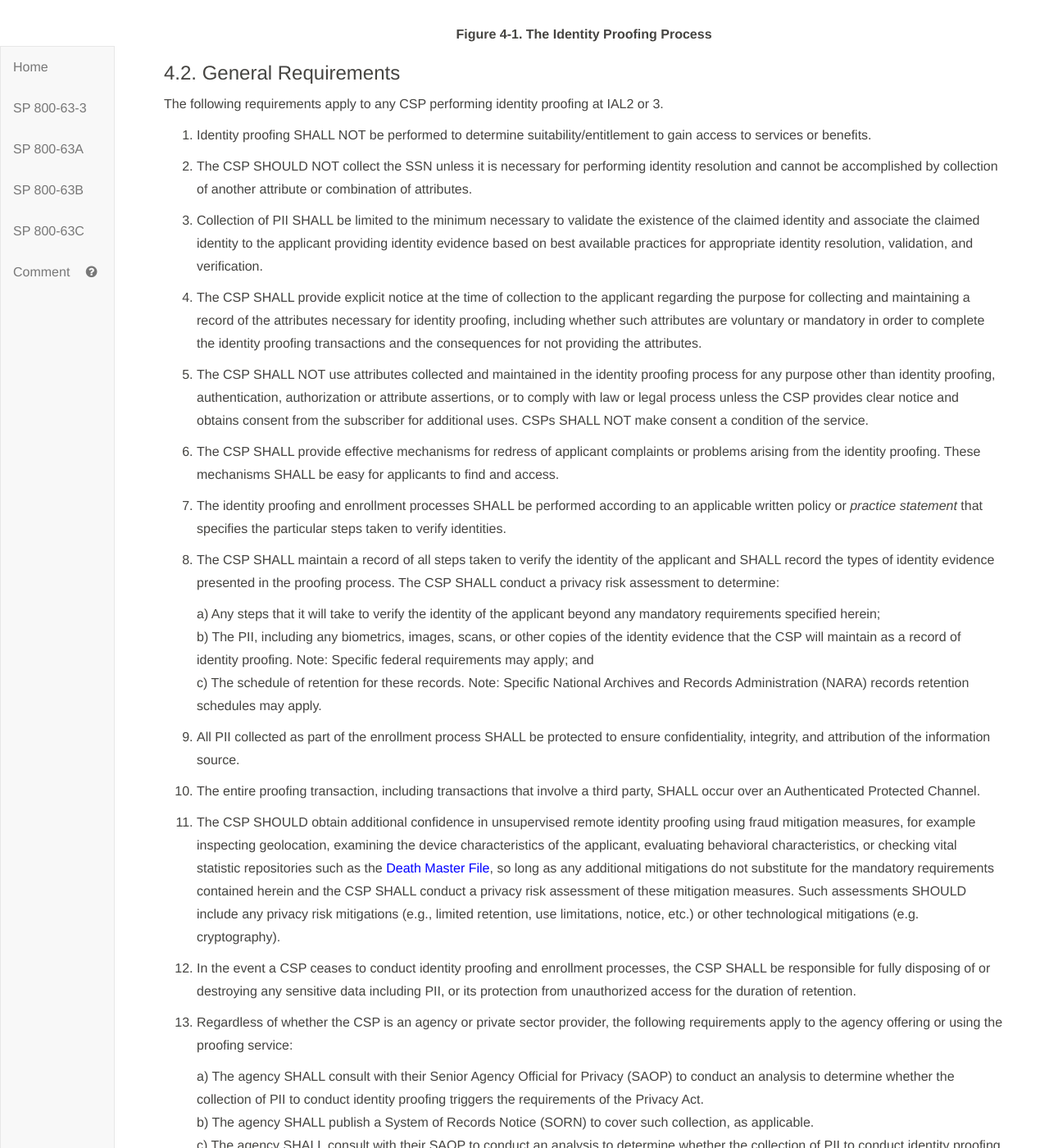
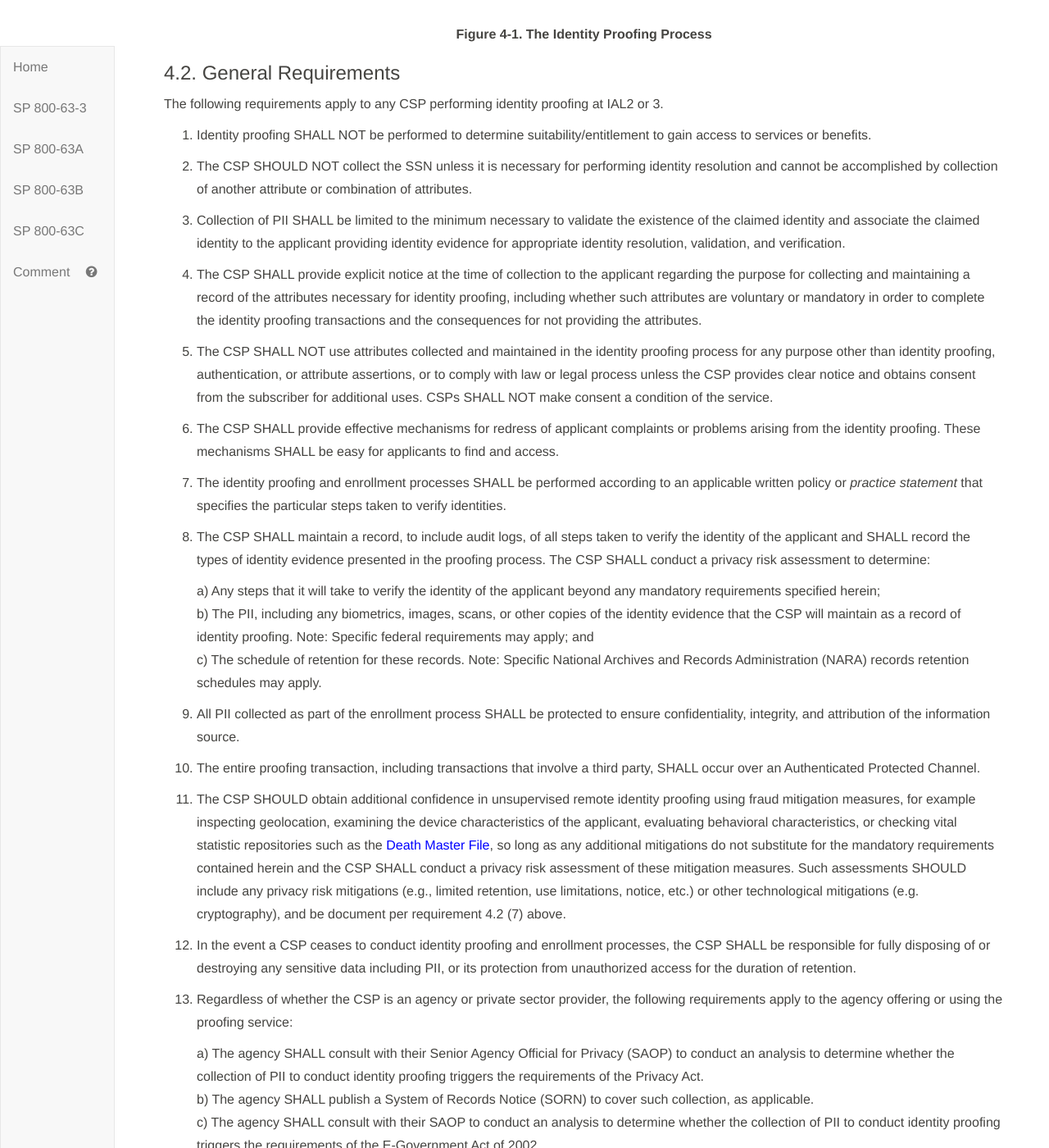
Before and after one commit to usnistgov/800-63-3, a Jekyll site: the page built from sp800-63a/sec4_ial.md, in a window 1280 px wide and 1400 px high, scrolled down 599 px. Shown: the whole window at 82% size. Built offline with Jekyll 4.4.1, drawn with Linux system fonts in a browser that asks for light colours; our own code applies the rules of GitHub Pages for plain Markdown files.

Commit message:
Closes #767

```diff
--- a/sp800-63a/sec4_ial.md
+++ b/sp800-63a/sec4_ial.md
@@ -39,17 +39,17 @@ The following requirements apply to any CSP performing identity proofing at IAL2
 
 2. The CSP SHOULD NOT collect the SSN unless it is necessary for performing identity resolution and cannot be accomplished by collection of another attribute or combination of attributes.
 
-3. Collection of PII SHALL be limited to the minimum necessary to validate the existence of the claimed identity and associate the claimed identity to the applicant providing identity evidence based on best available practices for appropriate identity resolution, validation, and verification.
+3. Collection of PII SHALL be limited to the minimum necessary to validate the existence of the claimed identity and associate the claimed identity to the applicant providing identity evidence for appropriate identity resolution, validation, and verification.
 
 4. The CSP SHALL provide explicit notice at the time of collection to the applicant regarding the purpose for collecting and maintaining a record of the attributes necessary for identity proofing, including whether such attributes are voluntary or mandatory in order to complete the identity proofing transactions and the consequences for not providing the attributes.
 
-5. The CSP SHALL NOT use attributes collected and maintained in the identity proofing process for any purpose other than identity proofing, authentication, authorization or attribute assertions, or to comply with law or legal process unless the CSP provides clear notice and obtains consent from the subscriber for additional uses. CSPs SHALL NOT make consent a condition of the service.
+5. The CSP SHALL NOT use attributes collected and maintained in the identity proofing process for any purpose other than identity proofing, authentication, or attribute assertions, or to comply with law or legal process unless the CSP provides clear notice and obtains consent from the subscriber for additional uses. CSPs SHALL NOT make consent a condition of the service.
 
 6. The CSP SHALL provide effective mechanisms for redress of applicant complaints or problems arising from the identity proofing. These mechanisms SHALL be easy for applicants to find and access.
 
 7. The identity proofing and enrollment processes SHALL be performed according to an applicable written policy or *practice statement* that specifies the particular steps taken to verify identities.
 
-8. The CSP SHALL maintain a record of all steps taken to verify the identity of the applicant and SHALL record the types of identity evidence presented in the proofing process. The CSP SHALL conduct a privacy risk assessment to determine:
+8. The CSP SHALL maintain a record, to include audit logs, of all steps taken to verify the identity of the applicant and SHALL record the types of identity evidence presented in the proofing process. The CSP SHALL conduct a privacy risk assessment to determine:
 
 	a) Any steps that it will take to verify the identity of the applicant beyond any mandatory requirements specified herein;
 	b) The PII, including any biometrics, images, scans, or other copies of the identity evidence that the CSP will maintain as a record of identity proofing. Note: Specific federal requirements may apply; and
@@ -59,7 +59,7 @@ The following requirements apply to any CSP performing identity proofing at IAL2
 
 10. The entire proofing transaction, including transactions that involve a third party, SHALL occur over an Authenticated Protected Channel.
 
-11. <a name="gr13"></a>The CSP SHOULD obtain additional confidence in unsupervised remote identity proofing using fraud mitigation measures, for example inspecting geolocation, examining the device characteristics of the applicant, evaluating behavioral characteristics, or checking vital statistic repositories such as the [Death Master File](https://www.ssdmf.com/Library/InfoManage/Guide.asp?FolderID=1), so long as any additional mitigations do not substitute for the mandatory requirements contained herein and the CSP SHALL conduct a privacy risk assessment of these mitigation measures. Such assessments SHOULD include any privacy risk mitigations (e.g., limited retention, use limitations, notice, etc.) or other technological mitigations (e.g. cryptography).
+11. <a name="gr13"></a>The CSP SHOULD obtain additional confidence in unsupervised remote identity proofing using fraud mitigation measures, for example inspecting geolocation, examining the device characteristics of the applicant, evaluating behavioral characteristics, or checking vital statistic repositories such as the [Death Master File](https://www.ssdmf.com/Library/InfoManage/Guide.asp?FolderID=1), so long as any additional mitigations do not substitute for the mandatory requirements contained herein and the CSP SHALL conduct a privacy risk assessment of these mitigation measures. Such assessments SHOULD include any privacy risk mitigations (e.g., limited retention, use limitations, notice, etc.) or other technological mitigations (e.g. cryptography), and be document per requirement 4.2 (7) above.
 
 12. In the event a CSP ceases to conduct identity proofing and enrollment processes, the CSP SHALL be responsible for fully disposing of or destroying any sensitive data including PII, or its protection from unauthorized access for the duration of retention.
 
```
